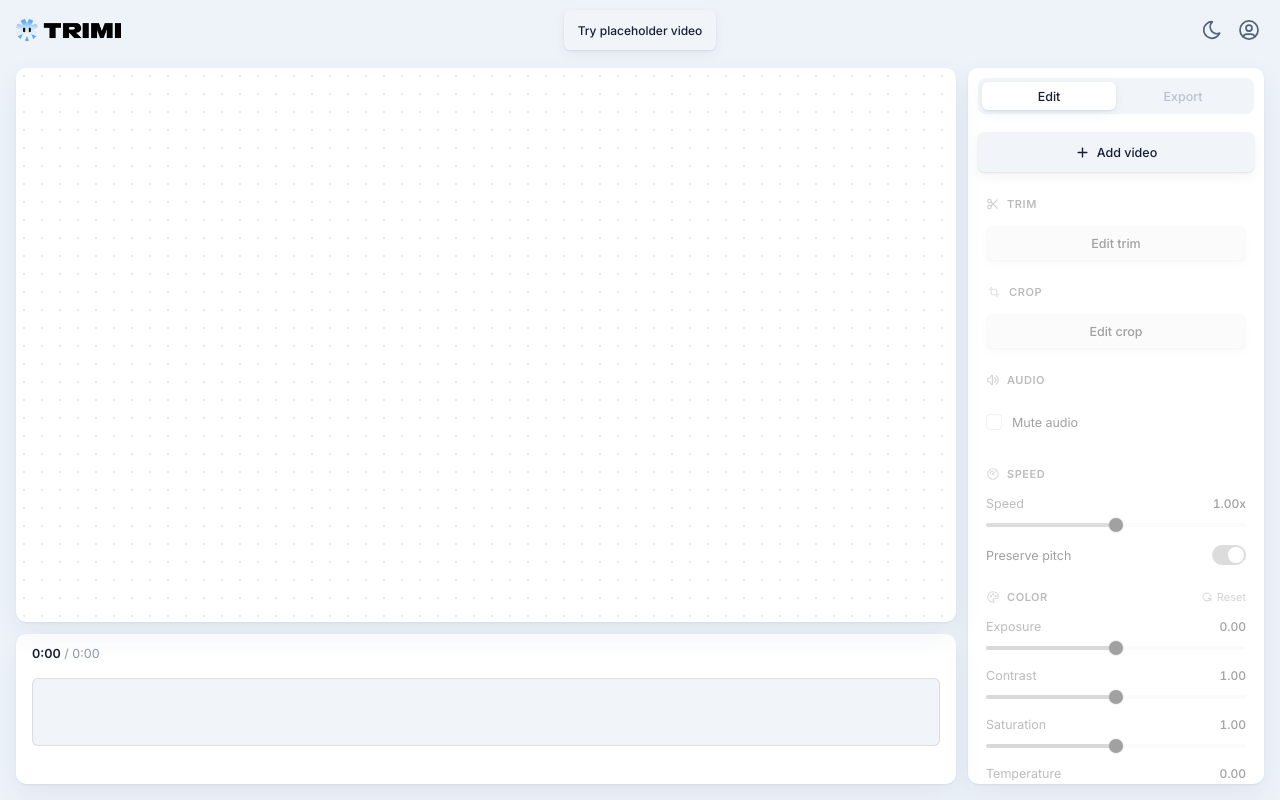
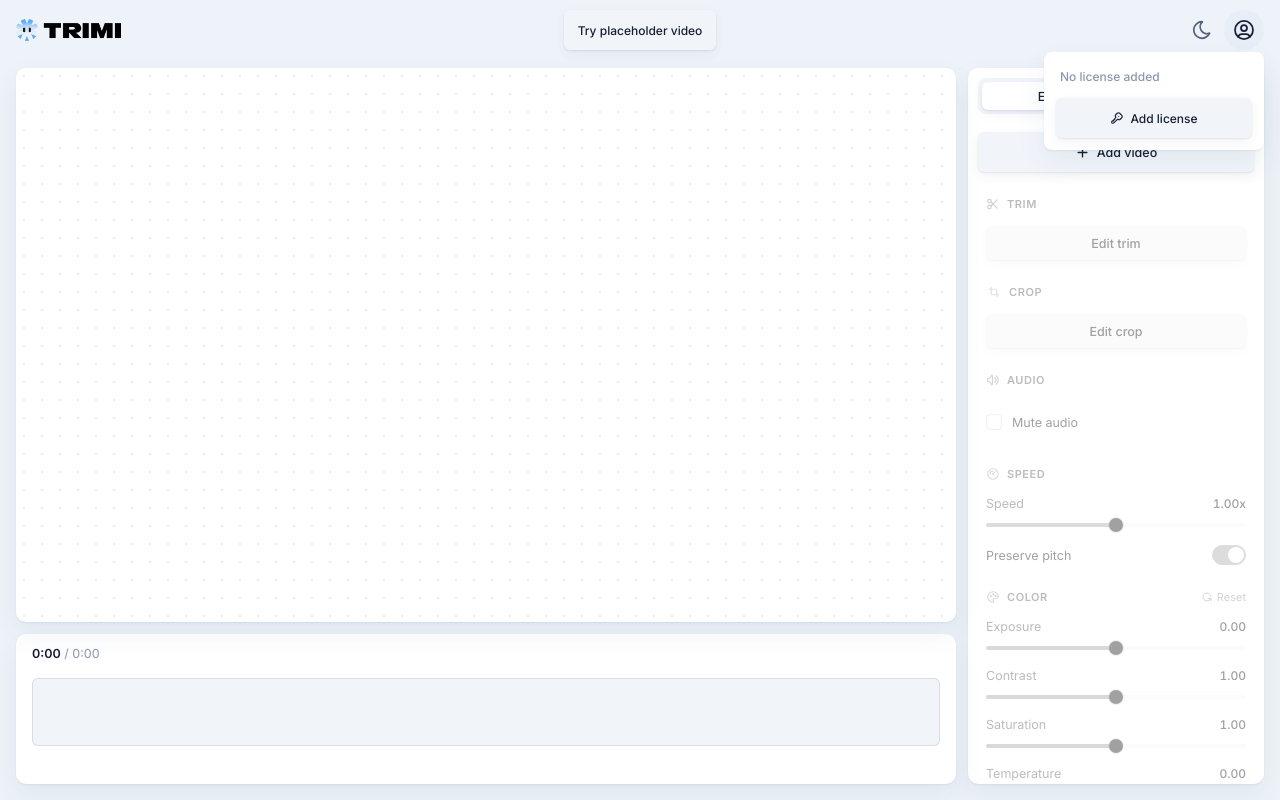
Before and after one commit to atormo/trimi, a React (Vite) app in the folder app/: page / in a window 1280 px wide. Both pictures are taken after a click on the button 1249 px from the left and 30 px from the top of the page. Built offline with nearby package versions, Linux system fonts and the light colour scheme.

Commit message:
Improve account license controls

```diff
--- a/app/src/App.tsx
+++ b/app/src/App.tsx
@@ -1,5 +1,5 @@
 import { useCallback, useEffect, useRef, useState } from "react";
-import { IconLoader2, IconLogout, IconMoon, IconSun, IconUserCircle } from "@tabler/icons-react";
+import { IconCheck, IconKey, IconLoader2, IconLogout, IconMoon, IconSun, IconUserCircle } from "@tabler/icons-react";
 import trimiLogo from "./assets/trimi-logo.png";
 import trimiLogoDark from "./assets/trimi-logo-dark.png";
 import { useVideoEditor } from "./hooks/useVideoEditor";
@@ -24,7 +24,10 @@ function App() {
   const isSampleSelected = editor.file?.name === SAMPLE_VIDEO_NAME;
   const [accountOpen, setAccountOpen] = useState(false);
   const [licensePromptOpen, setLicensePromptOpen] = useState(false);
+  const [licenseEntryRequested, setLicenseEntryRequested] = useState(false);
+  const [licenseUnlinked, setLicenseUnlinked] = useState(false);
   const [sampleLoadState, setSampleLoadState] = useState<"idle" | "loading" | "error">("idle");
+  const accountButtonRef = useRef<HTMLButtonElement | null>(null);
   const videoInputRef = useRef<HTMLInputElement | null>(null);
   const sampleBlobPromiseRef = useRef<Promise<Blob> | null>(null);
   const sampleLoadRequestRef = useRef(0);
@@ -72,25 +75,35 @@ function App() {
     return () => document.removeEventListener("pointerdown", clearSelectionOutsideClips);
   }, [clearClipSelection, hasVideo]);
 
-  useEffect(() => {
-    if (license.state.status !== "unlocked") setAccountOpen(false);
-  }, [license.state.status]);
-
   const requestVideoUpload = () => {
     if (license.state.status === "checking") return;
     if (license.state.status === "unlocked") {
       videoInputRef.current?.click();
       return;
     }
+    setLicenseEntryRequested(false);
     setLicensePromptOpen(true);
   };
 
-  const closeLicensePrompt = useCallback(() => setLicensePromptOpen(false), []);
+  const closeLicensePrompt = useCallback(() => {
+    const restoreAccountFocus = licenseEntryRequested;
+    setLicensePromptOpen(false);
+    setLicenseEntryRequested(false);
+    if (restoreAccountFocus) requestAnimationFrame(() => accountButtonRef.current?.focus());
+  }, [licenseEntryRequested]);
 
   const retryLicense = useCallback(() => {
     setLicensePromptOpen(false);
+    setLicenseEntryRequested(false);
     retryLicenseCheck();
   }, [retryLicenseCheck]);
+
+  const openLicenseEntry = useCallback(() => {
+    setAccountOpen(false);
+    setLicenseUnlinked(false);
+    setLicenseEntryRequested(true);
+    setLicensePromptOpen(true);
+  }, []);
 
   const logo = (
     <img
@@ -157,9 +170,18 @@ function App() {
             </div>
           )}
           {license.state.status === "offline" && (
-            <button type="button" className="license-header-status license-header-action" onClick={() => setLicensePromptOpen(true)}>
+            <button type="button" className="license-header-status license-header-action" onClick={() => {
+              setLicenseEntryRequested(false);
+              setLicensePromptOpen(true);
+            }}>
               License offline
             </button>
+          )}
+          {license.state.status === "locked" && licenseUnlinked && (
+            <div className="license-header-status license-unlinked-status" role="status" aria-live="polite">
+              <IconCheck size={14} stroke={2.2} aria-hidden="true" />
+              License unlinked
+            </div>
           )}
           <button
             onClick={toggle}
@@ -175,32 +197,42 @@ function App() {
           </button>
           <div
             style={{ position: "relative" }}
+            onKeyDown={(event) => {
+              if (event.key === "Escape" && accountOpen) {
+                event.preventDefault();
+                setAccountOpen(false);
+              }
+            }}
             onBlur={(event) => {
               if (!event.currentTarget.contains(event.relatedTarget)) setAccountOpen(false);
             }}
           >
             <button
+              ref={accountButtonRef}
               type="button"
               title="Account"
               aria-label="Account"
               aria-expanded={accountOpen}
-              disabled={license.state.status !== "unlocked"}
+              aria-controls={accountOpen ? "account-popover" : undefined}
               onClick={() => setAccountOpen((open) => !open)}
+              className="account-avatar-button"
+            >
+              <IconUserCircle size={24} stroke={1.75} aria-hidden="true" />
+            </button>
+            {accountOpen && (
+              <div
+                id="account-popover"
+                role="region"
+                aria-label="Account"
                 style={{
-                width: 30, height: 30, padding: 0, border: "none", background: "transparent",
-                color: "var(--text-2)", display: "flex", alignItems: "center", justifyContent: "center",
-                cursor: license.state.status === "unlocked" ? "pointer" : "default",
-              }}
-            >
-              <IconUserCircle size={24} stroke={1.75} />
-            </button>
-            {accountOpen && license.state.status === "unlocked" && (
-              <div style={{
-                position: "absolute", top: 38, right: 0, zIndex: 3, width: 220,
+                  position: "absolute", top: 42, right: 0, zIndex: 3, width: 220,
                   borderRadius: "var(--radius-md)", background: "var(--bg-panel-solid)",
                   boxShadow: "var(--island-shadow)", padding: 12,
                   display: "flex", flexDirection: "column", gap: 10,
-              }}>
+                }}
+              >
+                {license.state.status === "unlocked" ? (
+                  <>
                     <div>
                       <div style={{ fontSize: 12, fontWeight: 600, color: "var(--text-1)" }}>Licensed</div>
                       <div style={{ fontSize: 11, color: "var(--text-3)", marginTop: 2, fontVariantNumeric: "tabular-nums" }}>
@@ -210,9 +242,9 @@ function App() {
                     <button
                       type="button"
                       disabled={license.unlinking}
-                  onClick={() => {
-                    setAccountOpen(false);
-                    license.unlink();
+                      onClick={async () => {
+                        await license.unlink();
+                        setLicenseUnlinked(true);
                       }}
                       className="unlink-device-button"
                       style={{
@@ -222,9 +254,30 @@ function App() {
                         opacity: license.unlinking ? 0.6 : 1,
                       }}
                     >
-                  <IconLogout size={13} stroke={2} />
+                      <IconLogout size={13} stroke={2} aria-hidden="true" />
                       {license.unlinking ? "Unlinking…" : "Unlink this device"}
                     </button>
+                  </>
+                ) : (
+                  <>
+                    {license.state.status === "checking" && (
+                      <div className="account-license-status" role="status">
+                        <IconLoader2 size={14} stroke={2} className="trimi-spin" aria-hidden="true" />
+                        Checking license
+                      </div>
+                    )}
+                    {license.state.status === "offline" && (
+                      <div className="account-license-status">License offline</div>
+                    )}
+                    {license.state.status === "locked" && (
+                      <div className="account-license-status">No license added</div>
+                    )}
+                    <button type="button" className="account-license-button" onClick={openLicenseEntry}>
+                      <IconKey size={14} stroke={2} aria-hidden="true" />
+                      Add license
+                    </button>
+                  </>
+                )}
               </div>
             )}
           </div>
@@ -269,7 +322,7 @@ function App() {
 
       {licensePromptOpen && (
         <ActivationGate
-          mode={license.state.status}
+          mode={licenseEntryRequested && license.state.status !== "unlocked" ? "locked" : license.state.status}
           onActivate={license.activate}
           activating={license.activating}
           error={license.activateError}
--- a/app/src/index.css
+++ b/app/src/index.css
@@ -309,6 +309,77 @@ button:focus-visible,
   color: var(--text-1);
 }
 
+.license-unlinked-status {
+  color: var(--text-2);
+}
+
+.license-unlinked-status svg {
+  color: var(--tool-speed);
+}
+
+.account-avatar-button {
+  width: 40px;
+  height: 40px;
+  padding: 0;
+  border: 0;
+  border-radius: 50%;
+  background: transparent;
+  color: var(--text-2);
+  cursor: pointer;
+  display: flex;
+  align-items: center;
+  justify-content: center;
+  transition: transform 150ms ease-out, background-color 150ms ease-out, color 150ms ease-out;
+}
+
+.account-avatar-button:hover,
+.account-avatar-button:focus-visible,
+.account-avatar-button[aria-expanded="true"] {
+  background: var(--bg-chip-hover);
+  color: var(--text-1);
+}
+
+.account-avatar-button:active,
+.account-license-button:active,
+.unlink-device-button:not(:disabled):active {
+  transform: scale(0.96);
+}
+
+.account-license-status {
+  min-height: 24px;
+  padding: 0 4px;
+  color: var(--text-3);
+  display: flex;
+  align-items: center;
+  gap: 6px;
+  font-size: 12px;
+  font-weight: 500;
+  text-wrap: pretty;
+}
+
+.account-license-button {
+  min-height: 40px;
+  padding: 0 14px;
+  border: 0;
+  border-radius: var(--radius-sm);
+  background: var(--bg-chip);
+  color: var(--text-1);
+  box-shadow: var(--control-shadow);
+  cursor: pointer;
+  display: flex;
+  align-items: center;
+  justify-content: center;
+  gap: 6px;
+  font-size: 12px;
+  font-weight: 500;
+  transition: transform 150ms ease-out, background-color 150ms ease-out, box-shadow 150ms ease-out;
+}
+
+.account-license-button:hover,
+.account-license-button:focus-visible {
+  background: var(--bg-chip-hover);
+}
+
 .try-sample-group {
   display: flex;
   align-items: center;
@@ -430,7 +501,7 @@ button:focus-visible,
   background: var(--bg-chip);
   color: var(--text-2);
   box-shadow: none;
-  transition: background-color 150ms ease-out, color 150ms ease-out, box-shadow 150ms ease-out;
+  transition: transform 150ms ease-out, background-color 150ms ease-out, color 150ms ease-out, box-shadow 150ms ease-out;
 }
 
 .unlink-device-button:not(:disabled):hover,
@@ -462,6 +533,8 @@ button:focus-visible,
   }
 
   .license-header-action,
+  .account-avatar-button,
+  .account-license-button,
   .try-sample-button,
   .sample-video-link,
   .license-dialog-close,
```
Lines whose indentation alone changed are shown as unchanged.
